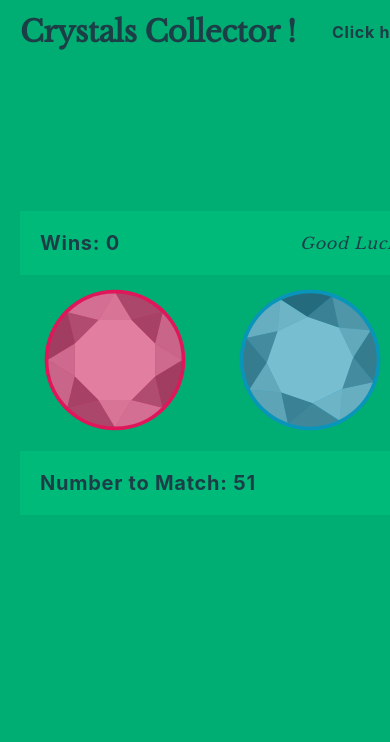
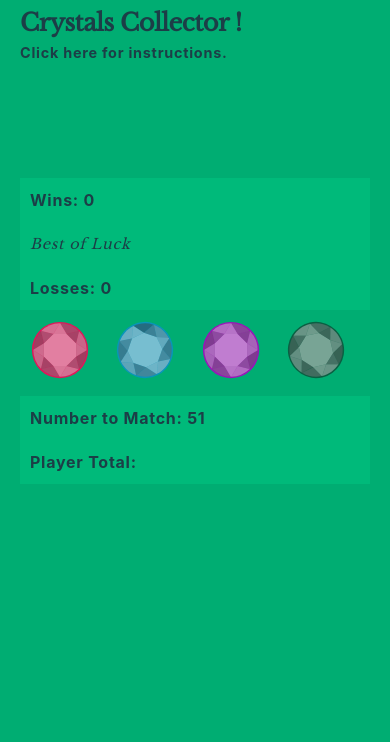
Before and after one commit to intaglioplate312/stunning_crystals_game, a plain HTML site: page index.html in a window 390 px wide. Shown: the top 742 px of the page. Drawn offline with nearby package versions, Linux system fonts and the light colour scheme.

Commit message:
html validates, jQuery somewhat understood and working, css header needs finessed but it's a long weekend

```diff
--- a/assets/css/style.css
+++ b/assets/css/style.css
@@ -106,13 +106,117 @@ a {
 	text-decoration: none;
 }
 main img {
-	margin: 10px 20px
+	margin: 10px 20px;
+	width: 150px;
+	height:150px;
 }
 
 li {
 	font-size: 1.15em;
 	margin-bottom: 9px;
 }
+
+/*now I really understand why games are written specifically for phones!!*/
+/*start media querries*/
+
+@media screen and (max-width: 768px) {
+
+    main img {
+	width: 125px;
+	height:125px;
+}
+
+	.box {
+		width: 768px;
+		padding: 20px;
+	}
+}/* end media max 768*/
+
+
+
+@media screen and (max-width: 670px) {
+
+    main img {
+	margin: 10px 20px;
+	width: 95px;
+	height:95px;
+	}
+
+	.box {
+		width: 600px;
+		padding: 5px;
+	}
+
+	h1 {
+		font-size: 1.50em;
+		line-height: 150%;
+	}
+
+	h2 {
+		font-size: 1em;
+		font-weight: bolder;
+	}
+
+	h3 {
+		font-family: 'Libre Baskerville', serif;
+		font-size: .9em;
+		font-style: italic;
+	}
+
+	h4 {
+		font-size: .9em;
+		font-weight: bold;
+		margin-bottom: 7px;
+	}
+
+	p {
+		font-size: .9em;
+
+}
+}/* end media max 640*/
+
+@media screen and (max-width: 514px) {
+
+    main img {
+		margin: 10px 10px;
+		width: 60px;
+		height:60px;
+	}
+
+	header {
+		width: 100%;
+		overflow: scroll;
+	}
+	.box {
+		margin:auto;
+		width: 360px;
+		overflow: auto;
+	}
+	.score {
+		width: 100%;
+		float: none;
+		padding: 10px;
+	}
+
+	.board {
+		width: 100%;
+		float: none;
+		padding: 10px;
+	}
+	.instructions {
+		width: 100%;
+		float: none;
+	}
+
+	.game {
+		width: 100%;
+		float: none;
+	}
+
+}/* end media max 414*/
+
+
+
 /*
 #00AD72 green background
 #00BA7A shade green background
--- a/assets/javascript/game.js
+++ b/assets/javascript/game.js
@@ -14,20 +14,19 @@ $(function(){
 
 
   //Selects a random number between 1-12 for each crystal.
-  var randomOne= Math.floor(Math.random()*12) +1;
-  var randomTwo= Math.floor(Math.random()*12) +1;
-  var randomThree= Math.floor(Math.random()*12) +1;
-  var randomFour= Math.floor(Math.random()*12) +1;
+  var randomOne = Math.floor(Math.random()*12) +1;
+  var randomTwo = Math.floor(Math.random()*12) +1;
+  var randomThree = Math.floor(Math.random()*12) +1;
+  var randomFour = Math.floor(Math.random()*12) +1;
 
   //Starts game with blank slate.
-  var playerTotal= 0;
-  var wins= 0;
+  var playerTotal = 0;
+  var wins = 0;
   var losses = 0;
 
-  //Sets up palceholders for scores and bon mots.
+  //Sets up placeholders for scores and bon mots.
   $('#playerWins').text(wins);
   $('#playerLosses').text(losses);
-  $('#status').text('Good Luck');
 
 
 //Reset
@@ -47,14 +46,14 @@ $(function(){
 
 //Adds the wins to the player's scores and calls reset
   function jollyGood(){
-      $('#status').text('Jolly Good, Try Again.');
+      $('#status').text('Jolly Good');
       wins++;
       $('#playerWins').text(wins);
       reset();
   }
 //Adds the losses to the player's scores and calls reset
   function goodTry(){
-      $('#status').text('Bad Luck, Try Again.');;
+      $('#status').text('Bad Luck');;
       losses++;
       $('#playerLosses').text(losses);
       reset()
@@ -65,10 +64,10 @@ $(function(){
       playerTotal = playerTotal + randomOne;
       $('#finalTotal').text(playerTotal);
           //sets win/lose conditions
-      if (playerTotal == randomMatch){
+      if (playerTotal === randomMatch){
         jollyGood();
       }
-      else if ( playerTotal > randomMatch){
+      else if (playerTotal > randomMatch){
         goodTry();
       }
   })
@@ -76,10 +75,10 @@ $(function(){
   $('#two').on ('click', function(){
         playerTotal = playerTotal + randomTwo;
         $('#finalTotal').text(playerTotal);
-        if (playerTotal == randomMatch){
+        if (playerTotal === randomMatch){
           jollyGood();
         }
-        else if ( playerTotal > randomMatch){
+        else if (playerTotal > randomMatch){
           goodTry();
         }
   })
@@ -87,10 +86,10 @@ $(function(){
   $('#three').on ('click', function(){
         playerTotal = playerTotal + randomThree;
         $('#finalTotal').text(playerTotal);
-        if (playerTotal == randomMatch){
+        if (playerTotal === randomMatch){
           jollyGood();
         }
-        else if ( playerTotal > randomMatch){
+        else if (playerTotal > randomMatch){
           goodTry();
         }
   })
@@ -98,10 +97,10 @@ $(function(){
   $('#four').on ('click', function(){
         playerTotal = playerTotal + randomFour;
         $('#finalTotal').text(playerTotal);
-        if (playerTotal == randomMatch){
+        if (playerTotal === randomMatch){
           jollyGood();
         }
-        else if ( playerTotal > randomMatch){
+        else if (playerTotal > randomMatch){
           goodTry();
         }
   })
--- a/index.html
+++ b/index.html
@@ -35,7 +35,6 @@
 				<p> You lose the game if your total score goes above the computer.</p>
 				<br />
 				<p> Each time when the game start, the game will change the values of each crystal.</p>
-				<br />
 			</div><!--closes instructions-->
 		</div><!--closes box-->
 	</header>
@@ -46,17 +45,17 @@
 				<h2> Wins: <span id="playerWins" ></span></h2>
 			</div><!--closes board-->
 			<div class="board">
-				<h3> <span id="status"></span></h3>
+				<h3 id="status">Best of Luck</h3>
 			</div><!--closes board-->
 			<div class="board">
 				<h2> Losses: <span id="playerLosses" ></span></h2>
 			</div><!--closes board-->
 
 			<!--images-->
-				<img src="assets/images/crystal1.svg" id="one" alt="pink crystal" width="150" height="150">
-				<img src="assets/images/crystal2.svg" id="two" alt="blue crystal" width="150" height="150">
-				<img src="assets/images/crystal3.svg" id="three" alt="purple crystal" width="150" height="150">
-				<img src="assets/images/crystal4.svg" id="four" alt="green crystal" width="150" height="150">
+				<img src="assets/images/crystal1.svg" id="one" alt="pink crystal">
+				<img src="assets/images/crystal2.svg" id="two" alt="blue crystal">
+				<img src="assets/images/crystal3.svg" id="three" alt="purple crystal">
+				<img src="assets/images/crystal4.svg" id="four" alt="green crystal">
 			<div class="clear"></div>
 
 			<div class="score">
```
